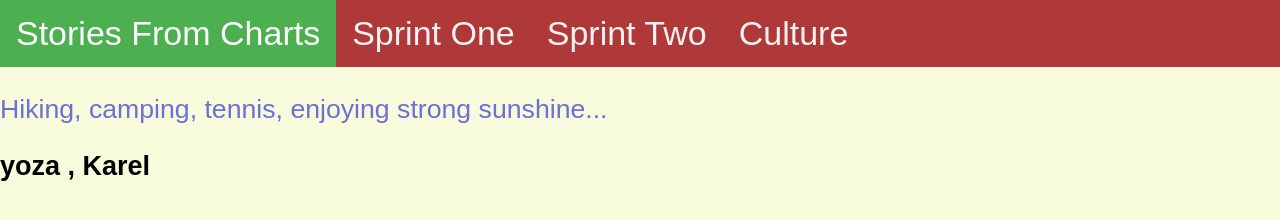
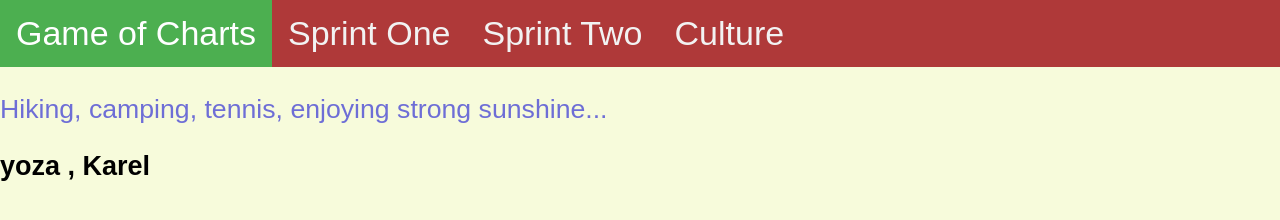
Before and after one commit to githubmave/Sprint1-My-first-blog, a plain HTML site: page index.html in a window 1280 px wide. Drawn offline with Linux system fonts and the light colour scheme.

Commit message:
Update index.html

```diff
--- a/index.html
+++ b/index.html
@@ -14,7 +14,7 @@
 
 
     <div class="nav">
-            <a class="active" href="index.html">Stories From Charts</a>
+            <a class="active" href="index.html">Game of Charts</a>
             <a href="blog/sprint1-culture.html">Sprint One</a>
             <a href="blog/sprint1-technical.html">Sprint Two</a>
             <a href="blog/sprint5-culture.html">Culture</a>
```
